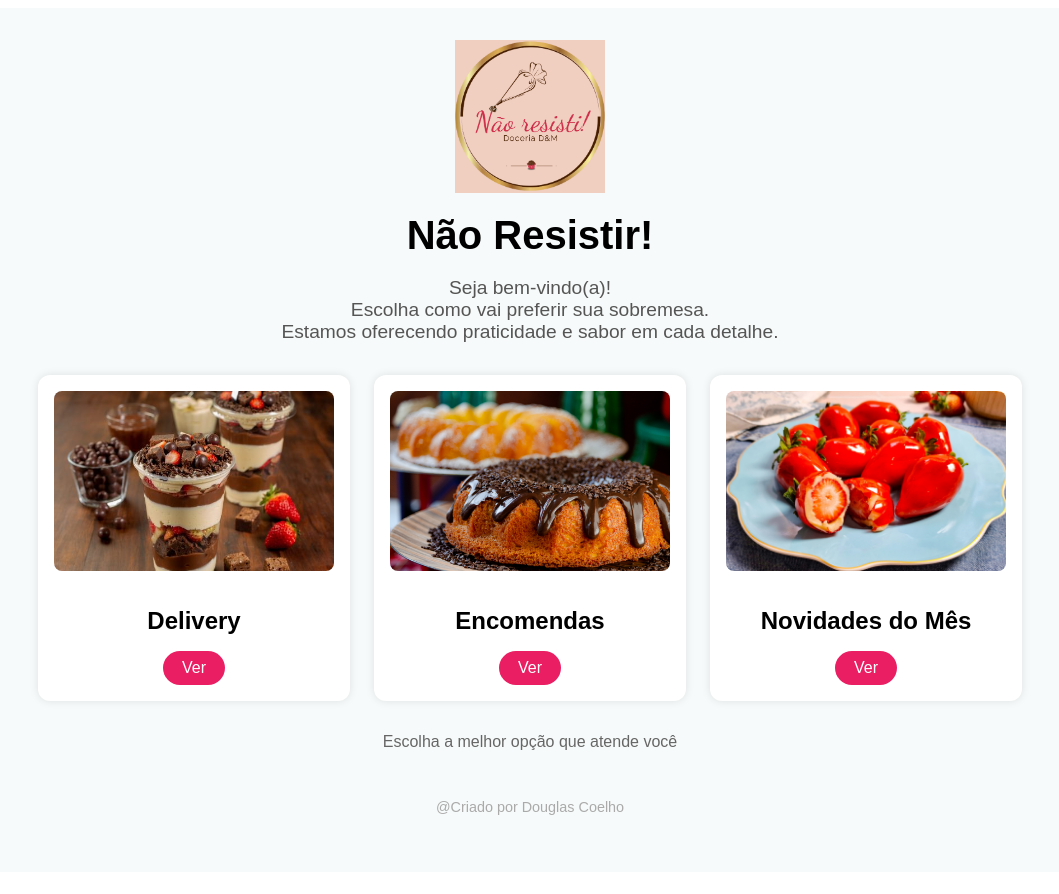
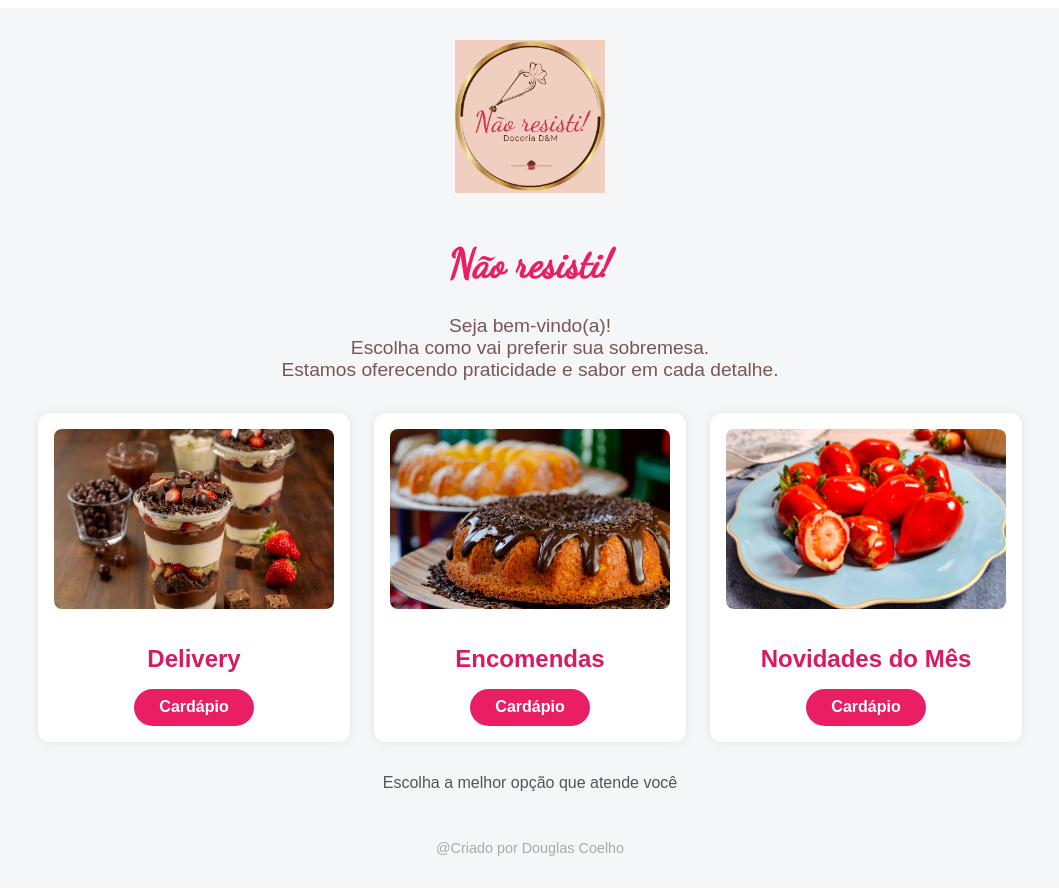
Before and after one commit to douglasgvr/nao-resistir-doceria, a React (Vite) app: page / in a window 1280 px wide. Shown: the whole page, without its empty margins (110-1169 px from the left). Built offline with nearby package versions, Linux system fonts and the light colour scheme.

Commit message:
refatorando home, adicionado uma fonte nova, hover nos links

```diff
--- a/index.html
+++ b/index.html
@@ -2,7 +2,10 @@
 <html lang="en">
   <head>
     <meta charset="UTF-8" />
-
+    <link
+      href="https://fonts.googleapis.com/css2?family=Dancing+Script&display=swap"
+      rel="stylesheet"
+    />
     <meta name="viewport" content="width=device-width, initial-scale=1.0" />
     <title>Doceria - Não Resisti</title>
   </head>
--- a/src/pages/Home.css
+++ b/src/pages/Home.css
@@ -1,9 +1,9 @@
 .home-container {
-  background-color: #f7fafa;
+  background-color: #f4f6f7;
   min-height: 100vh;
   padding: 2rem;
   text-align: center;
-  font-family: sans-serif;
+  font-family: "Arial", sans-serif;
 }
 
 .home-container img {
@@ -13,14 +13,21 @@
 }
 
 .logo {
+  width: 180px;
+  /* margin: 0 auto 1rem;*/
+  display: block;
+  font-size: 1.5rem;
+}
+
+h1 {
+  font-family: "Dancing Script", cursive;
   font-size: 2.5rem;
-  font-weight: bold;
-  margin-bottom: 1rem;
+  color: #e91e63;
 }
 
 .bem-vindo {
   font-size: 1.2rem;
-  color: #555;
+  color: #7a5555;
   margin-bottom: 2rem;
 }
 
@@ -37,7 +44,13 @@
   padding: 1rem;
   border-radius: 12px;
   width: 280px;
-  box-shadow: 0 0 8px rgba(0, 0, 0, 0.1);
+  box-shadow: 0 0 10px rgba(0, 0, 0, 0.08);
+  transition: transform 0.3s, box-shadow 0.3s;
+}
+
+.opcao:hover {
+  transform: translateY(-5px);
+  box-shadow: 0 8px 16px rgba(233, 30, 99, 0.2);
 }
 
 .opcao img {
@@ -49,21 +62,30 @@
 
 .opcao h2 {
   margin: 1rem 0 0.5rem;
+  color: #d81b60;
 }
 
 .opcao a {
   display: inline-block;
-  padding: 0.5rem 1.2rem;
+  padding: 0.6rem 1.6rem;
   background-color: #e91e63;
   color: #fff;
+  font-weight: bold;
+  font-size: 1rem;
   text-decoration: none;
   border-radius: 24px;
   margin-top: 0.5rem;
+  transition: background-color 0.3s;
+}
+
+.opcao a:hover {
+  background-color: #c2185b;
 }
 
 .final-texto {
-  color: #666;
+  color: #555;
   margin-top: 2rem;
+  font-size: 1rem;
 }
 
 .footer {
--- a/src/pages/Home.tsx
+++ b/src/pages/Home.tsx
@@ -5,7 +5,7 @@ export function Home() {
   return (
     <div className="home-container">
       <img src="/src/assets/img/logo.png" alt="" />
-      <div className="logo">Não Resistir!</div>
+      <h1>Não resisti!</h1>
       <p className="bem-vindo">
         Seja bem-vindo(a)!
         <br />
@@ -19,17 +19,17 @@ export function Home() {
         <div className="opcao">
           <img src="/src/assets/img/delivery.jpg" alt="Delivery" />
           <h2>Delivery</h2>
-          <Link to="/pronta-entrega">Ver</Link>
+          <Link to="/pronta-entrega">Cardápio</Link>
         </div>
         <div className="opcao">
           <img src="/src/assets/img/encomendas.jpg" alt="Encomendas" />
           <h2>Encomendas</h2>
-          <Link to="/encomendas">Ver</Link>
+          <Link to="/encomendas">Cardápio</Link>
         </div>
         <div className="opcao">
           <img src="/src/assets/img/novidades.png" alt="Novidades" />
           <h2>Novidades do Mês</h2>
-          <Link to="/novidades">Ver</Link>
+          <Link to="/novidades">Cardápio</Link>
         </div>
       </div>
 
```
